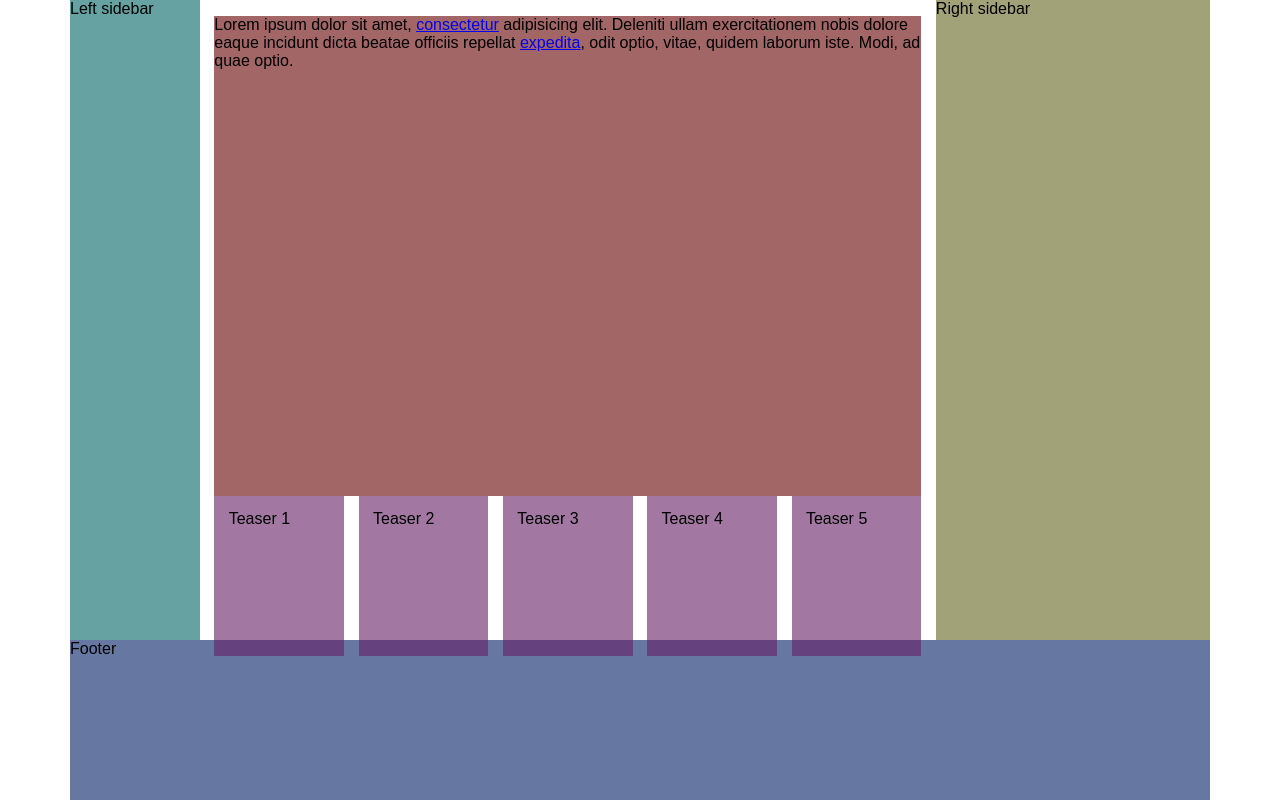
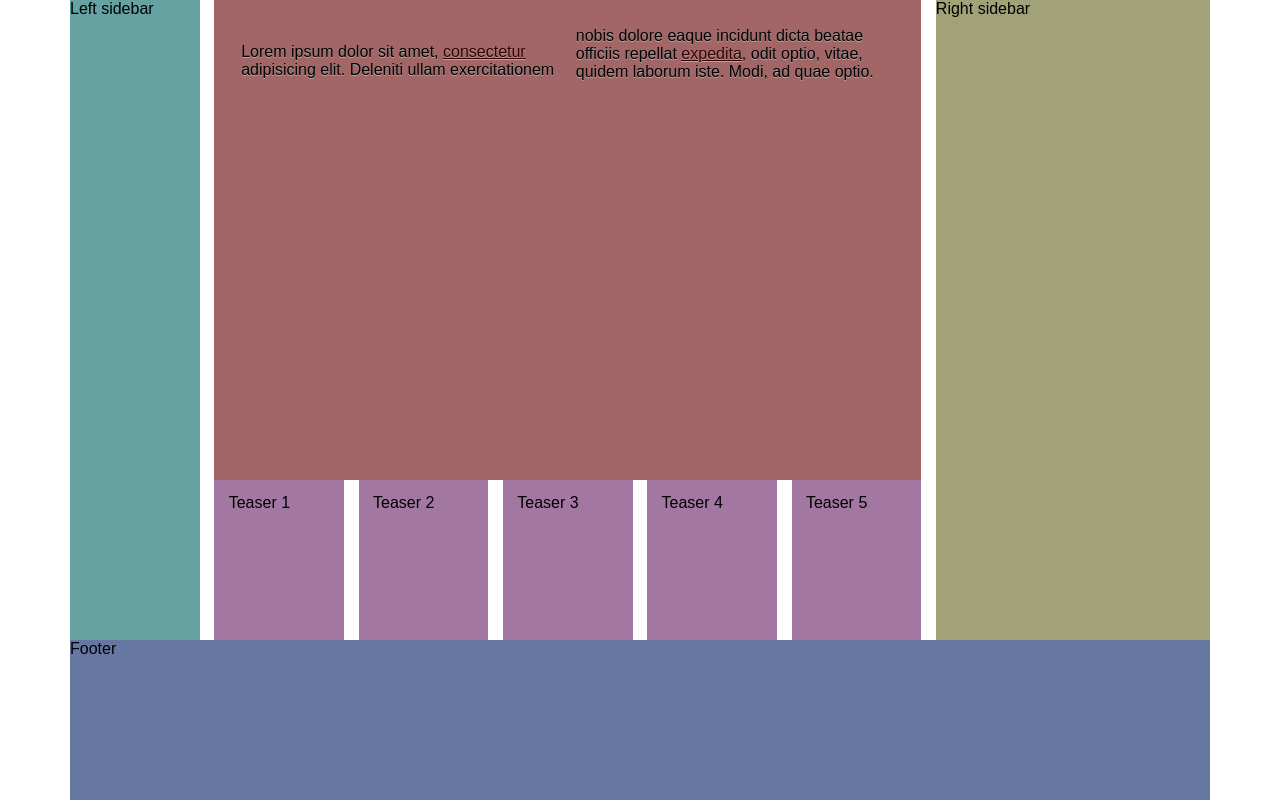
Before and after one commit to a-soliman/sass-framworks, a plain HTML site: page index.html in a window 1280 px wide. Drawn offline with Linux system fonts and the light colour scheme.

Commit message:
attaching the dynamicly generated css file

```diff
--- a/css/main.css
+++ b/css/main.css
@@ -451,7 +451,16 @@ textarea {
   box-sizing: border-box;
 }
 
-/* line 16, ../scss/main.scss */
+/* line 18, ../scss/main.scss */
+a {
+  color: #330000;
+}
+/* line 21, ../scss/main.scss */
+a:hover {
+  color: #990000;
+}
+
+/* line 27, ../scss/main.scss */
 .container {
   max-width: 1140px;
   margin-left: auto;
@@ -464,14 +473,14 @@ textarea {
   clear: both;
 }
 
-/* line 20, ../scss/main.scss */
+/* line 31, ../scss/main.scss */
 .sidebar-left {
   height: 80vh;
   background-color: rgba(0, 100, 100, 0.6);
   display: none;
 }
 @media (min-width: 720px) {
-  /* line 20, ../scss/main.scss */
+  /* line 31, ../scss/main.scss */
   .sidebar-left {
     display: block;
     width: 11.39241%;
@@ -480,24 +489,30 @@ textarea {
   }
 }
 
-/* line 31, ../scss/main.scss */
+/* line 42, ../scss/main.scss */
 .main {
   height: 80vh;
 }
 @media (min-width: 720px) {
-  /* line 31, ../scss/main.scss */
+  /* line 42, ../scss/main.scss */
   .main {
     width: 62.02532%;
     float: left;
     margin-right: 1.26582%;
   }
 }
-/* line 38, ../scss/main.scss */
+/* line 49, ../scss/main.scss */
 .main .content {
+  overflow: auto;
   height: 60vh;
+  padding: 3.79747%;
   background-color: rgba(100, 0, 0, 0.6);
+  text-shadow: #aaa 0 1px 0;
+  -moz-column-count: 2;
+  -webkit-column-count: 2;
+  column-count: 2;
 }
-/* line 42, ../scss/main.scss */
+/* line 58, ../scss/main.scss */
 .main .teaser {
   height: 20vh;
   background-color: rgba(100, 30, 100, 0.6);
@@ -508,27 +523,27 @@ textarea {
   margin-right: 0;
 }
 @media (min-width: 720px) {
-  /* line 42, ../scss/main.scss */
+  /* line 58, ../scss/main.scss */
   .main .teaser {
     width: 18.36735%;
     float: left;
     margin-right: 2.04082%;
   }
-  /* line 52, ../scss/main.scss */
+  /* line 68, ../scss/main.scss */
   .main .teaser:nth-child(5n) {
     float: right;
     margin-right: 0;
   }
 }
 
-/* line 59, ../scss/main.scss */
+/* line 75, ../scss/main.scss */
 .sidebar-right {
   height: 80vh;
   background-color: rgba(100, 100, 30, 0.6);
   clear: both;
 }
 @media (min-width: 720px) {
-  /* line 59, ../scss/main.scss */
+  /* line 75, ../scss/main.scss */
   .sidebar-right {
     clear: none;
     width: 24.05063%;
@@ -537,7 +552,7 @@ textarea {
   }
 }
 
-/* line 72, ../scss/main.scss */
+/* line 88, ../scss/main.scss */
 .footer {
   height: 20vh;
   background-color: rgba(0, 30, 100, 0.6);
```
